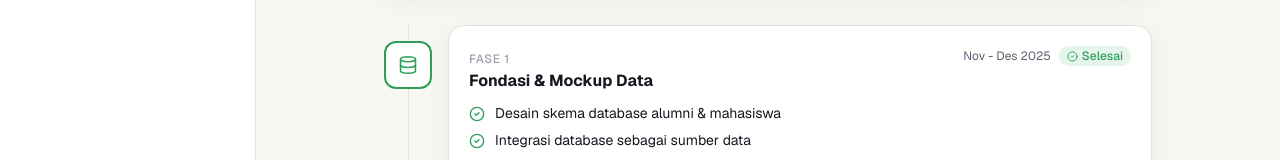
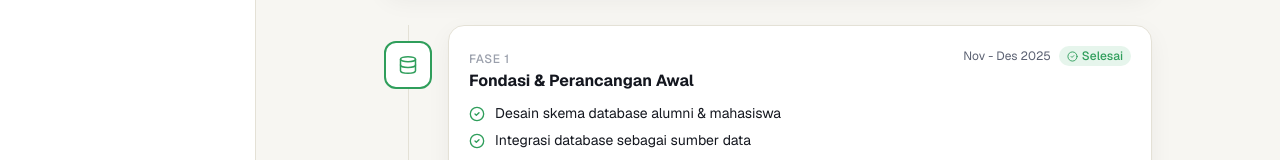
Before and after one commit to 0xthareq/tiara, a React (Vite) app in the folder frontend/: page /dashboard/roadmap in a window 1280 px wide. Shown: the part 308-468 px from the top of the page. Built offline with nearby package versions, Linux system fonts and the light colour scheme; no server answers.

Commit message:
fix roadmap dan portal

```diff
--- a/frontend/src/pages/Roadmap.jsx
+++ b/frontend/src/pages/Roadmap.jsx
@@ -14,7 +14,7 @@ const phases = [
     id: 1,
     icon: Database,
     label: "Fase 1",
-    title: "Fondasi & Mockup Data",
+    title: "Fondasi & Perancangan Awal",
     status: "done",
     period: "Nov - Des 2025",
     color: "green",
```
